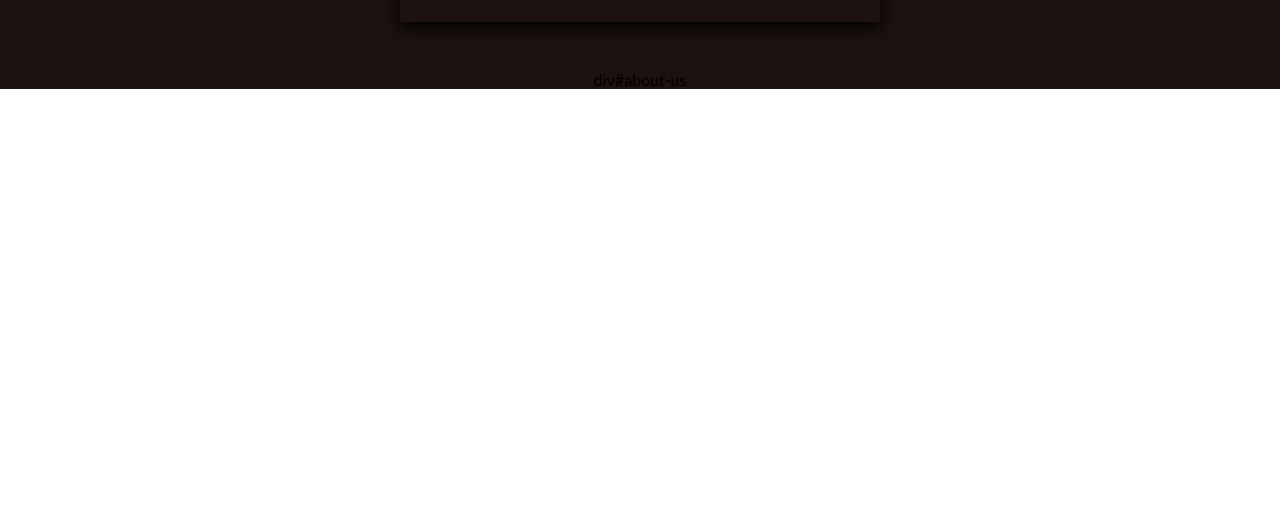
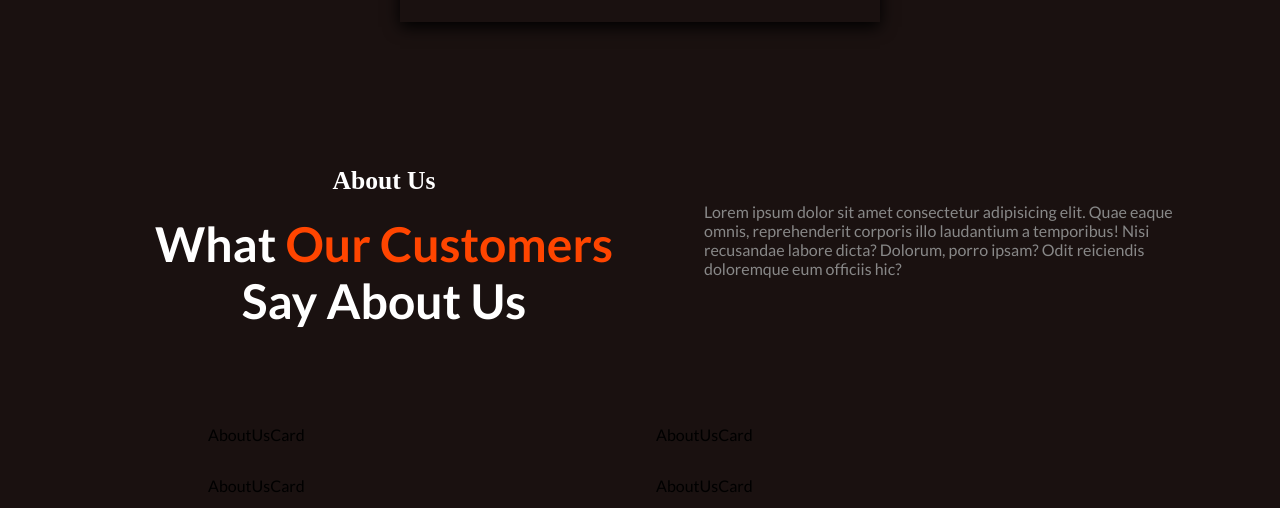
Before and after one commit to UmutSogukpinar/responsive_restaurant_website, a React (Vite) app: page / in a window 1280 px wide. Shown: the part 1661-2169 px from the top of the page. Before the commit the page ends 1750 px from the top, so only its background shows below. Built offline with nearby package versions, Linux system fonts and the light colour scheme; a web font is replaced by a local one.

Commit message:
about us card started

```diff
--- a/src/App.css
+++ b/src/App.css
@@ -7,8 +7,6 @@
   text-decoration: none;
 }
 
-
-
 #app
 {
   width: 100%;
--- a/src/index.css
+++ b/src/index.css
@@ -1,4 +1,5 @@
 body
 {
     font-family: Lato, sans-serif;
+    overflow-x: hidden;
 }
--- a/src/order/Order.jsx
+++ b/src/order/Order.jsx
@@ -1,6 +1,7 @@
 import React from "react";
 import "./order.css";
 import OrderBox from "./OrderBox";
+import AboutUs from "./aboutUs/AboutUs";
 
 const Order = () => {
   const title1 = "Easy To Order";
@@ -18,11 +19,11 @@ const Order = () => {
   return (
     <div id="order">
       <div id="service">
-        <div id="headers">
-          <h3>Our Services</h3>
+        <div className="headers">
+          <h3 className="cursive-header">Our Services</h3>
           <h1>
             <span className="order-h1-part">
-              Best <span id="order-h1-except">Quality Food</span>
+              Best <span className="h1-except">Quality Food</span>
             </span>
             <span className="order-h1-part">Order Now</span>
           </h1>
@@ -39,7 +40,7 @@ const Order = () => {
           </li>
         </ul>
       </div>
-      div#about-us
+      <AboutUs />
     </div>
   );
 };
--- a/src/order/OrderBox.jsx
+++ b/src/order/OrderBox.jsx
@@ -4,8 +4,8 @@ const OrderBox = ({ img, title, par }) => {
   return (
     <div id="order-box">
       <img src={img} alt="" />
-      <h2 style={{ color: "white" }}>{title}</h2>
-      <p style={{ color: "rgb(136, 136, 136)" }}>{par}</p>
+      <h2>{title}</h2>
+      <p>{par}</p>
     </div>
   );
 };
--- a/src/order/aboutUs/AboutUs.jsx
+++ b/src/order/aboutUs/AboutUs.jsx
@@ -1,9 +1,45 @@
-import React from 'react'
+import React from "react";
+import "./aboutUs.css";
+import AboutUsCard from "./AboutUsCard";
 
 const AboutUs = () => {
   return (
-    <div>AboutUs</div>
-  )
-}
+    <div id="about-us">
+      <div id="about-us-up">
+        <div className="headers">
+          <h3 className="cursive-header">About Us</h3>
+          <h1>
+            <span className="order-h1-part">
+              What <span className="h1-except">Our Customers</span>
+            </span>
+            <span className="order-h1-part">Say About Us</span>
+          </h1>
+        </div>
+        <p>
+          Lorem ipsum dolor sit amet consectetur adipisicing elit. Quae eaque
+          omnis, reprehenderit corporis illo laudantium a temporibus! Nisi
+          recusandae labore dicta? Dolorum, porro ipsam? Odit reiciendis
+          doloremque eum officiis hic?
+        </p>
+      </div>
+      <div id="about-us-lower">
+        <ul id="about-us-card-list">
+          <li className="about-us-card-el">
+          <AboutUsCard/>
+          </li>
+          <li className="about-us-card-el">
+            <AboutUsCard/>
+          </li>
+          <li className="about-us-card-el">
+          <AboutUsCard/>
+          </li>
+          <li className="about-us-card-el">
+          <AboutUsCard/>
+          </li>
+        </ul>
+      </div>
+    </div>
+  );
+};
 
-export default AboutUs
+export default AboutUs;
--- /dev/null
+++ b/src/order/aboutUs/AboutUsCard.jsx
@@ -0,0 +1,9 @@
+import React from 'react'
+
+const AboutUsCard = ({img, par}) => {
+  return (
+    <div id='about-us-card'>AboutUsCard</div>
+  )
+}
+
+export default AboutUsCard
--- a/src/order/aboutUs/aboutUs.css
+++ b/src/order/aboutUs/aboutUs.css
@@ -0,0 +1,43 @@
+#about-us
+{
+    background-color: rgb(26, 17, 16);
+    width: 100%;
+}
+
+#about-us-up
+{
+    width: 100%;
+    display: flex;
+    flex-direction: row;
+    align-items: center;
+}
+
+#about-us-up > *
+{
+    width: 50%;
+}
+
+#about-us-up > p
+{
+    padding: 4rem;
+}
+
+#about-us-up > .headers
+{
+    transform: translateX(10%);
+}
+
+#about-us-card-list
+{
+    width: 100%;
+    display: flex;
+    flex-direction: row;
+    justify-content: center;
+    flex-wrap: wrap;
+}
+
+#about-us-card
+{
+    width: 26rem;
+    margin: 1rem;
+}
--- a/src/order/order.css
+++ b/src/order/order.css
@@ -12,7 +12,7 @@
     width: 100%;
 }
 
-#order h3
+#order h3.cursive-header
 {
     font-family: "Playwrite CU", cursive;
     color: white;
@@ -20,10 +20,15 @@
     margin-bottom: 1.2rem;
 }
 
-#order #headers
+#order .headers
 {
     text-align: center;
     padding: 6rem 0 5rem 0;
+}
+
+#order p
+{
+    color: rgb(136, 136, 136);
 }
 
 .order-h1-part
@@ -33,7 +38,7 @@
     font-size: 3rem;
 }
 
-#order-h1-except
+.h1-except
 {
     color: orangered !important;
 }
@@ -76,4 +81,5 @@
 #order-box h2
 {
     margin-bottom: 1.4rem;
+    color: white;
 }
```
